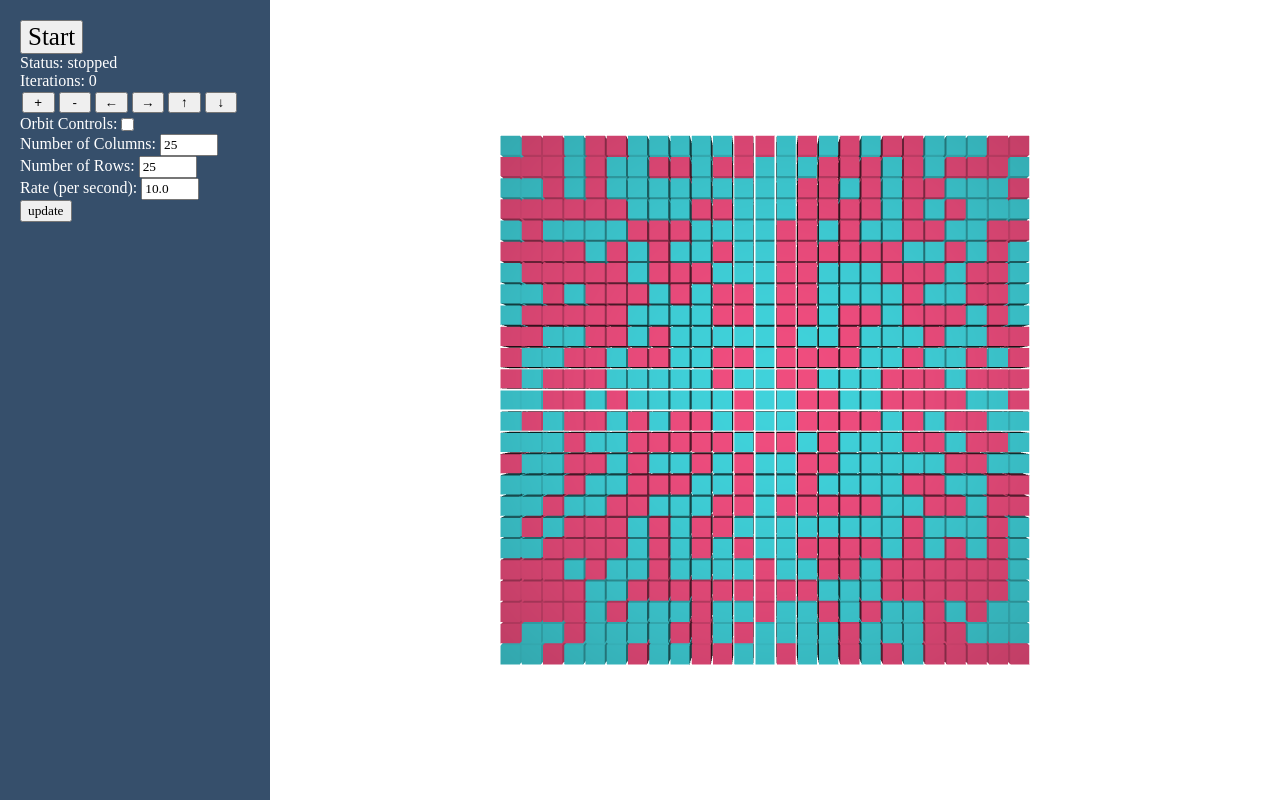
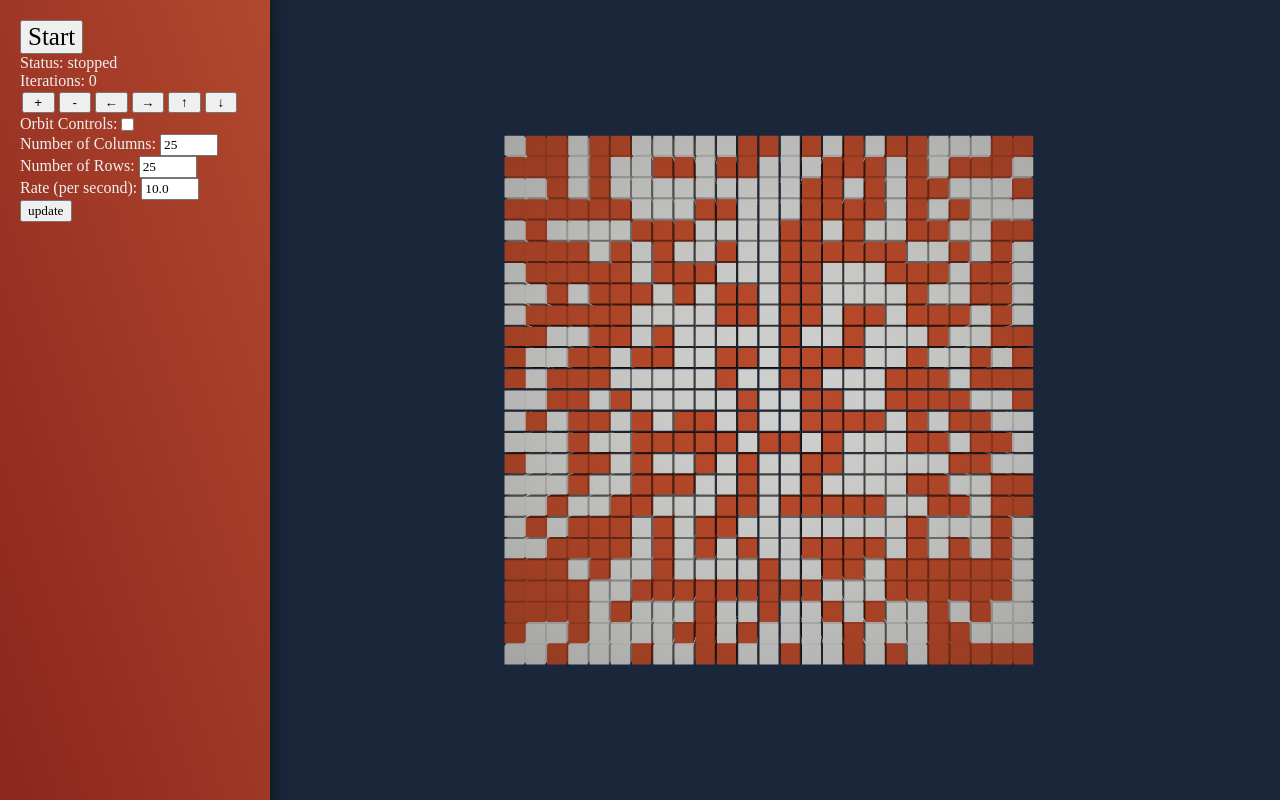
Before and after one commit to SamuelTribeUK/Game-of-Life, a website with bundled scripts: page src/index.html in a window 1280 px wide. Built offline with nearby package versions, Linux system fonts and the light colour scheme.

Commit message:
Updated colour scheme and tweaked CSS for sidebar

```diff
--- a/src/index.html
+++ b/src/index.html
@@ -2,7 +2,7 @@
 <html lang="en">
 <head>
 	<meta charset="UTF-8">
-	<title>Game Of Life</title>
+	<title>Game Of Life - Samuel Tribe</title>
 	<link rel="stylesheet" href="main.css">
 	<link rel="stylesheet" type="text/css" href="https://cdn.jsdelivr.net/npm/toastify-js/src/toastify.min.css">
 </head>
--- a/src/index.js
+++ b/src/index.js
@@ -26,6 +26,10 @@ let warning = false;
 
 let gameBoard;
 
+let liveCellColour = "#c24d2c";
+let deadCellColour = "#d9dad7";
+let backgroundColour = "#1a2639";
+
 let iterations = 0;
 let status = "stopped";
 
@@ -34,7 +38,7 @@ let interval;
 const canvas = document.querySelector('canvas');
 
 let scene = new Scene();
-let camera = new PerspectiveCamera(75, (window.innerWidth - 250)/(window.innerHeight), 0.1, 1000);
+let camera = new PerspectiveCamera(75, (window.innerWidth - 258)/(window.innerHeight), 0.1, 1000);
 let renderer = new WebGLRenderer({antialias: true, canvas: canvas});
 let controls = new OrbitControls(camera, canvas);
 controls.enabled = false;
@@ -61,9 +65,9 @@ let initialiseBoard = function() {
 let addMesh = function(state, i, j) {
 	let colour;
 	if (state === 0) {
-		colour = "#43dde6";
+		colour = deadCellColour;
 	} else {
-		colour = "#fc5185";
+		colour = liveCellColour;
 	}
 	let material = new MeshLambertMaterial({color: colour});
 	let mesh = new Mesh(geometry, material);
@@ -85,8 +89,8 @@ let setupScene = function() {
 	camera.position.x = (xSize - 1) / 2;
 	camera.position.y = (ySize - 1) / 2;
 
-	renderer.setClearColor("#ffffff");
-	renderer.setSize(window.innerWidth - 250, window.innerHeight);
+	renderer.setClearColor(backgroundColour);
+	renderer.setSize(window.innerWidth - 258, window.innerHeight);
 
 	addLights();
 }
@@ -174,9 +178,9 @@ let updateColours = function() {
 		for (let j = 0; j < ySize; j++) {
 			state = gameBoard[i][j].state;
 			if (state === 0) {
-				colour = "#43dde6";
+				colour = deadCellColour;
 			} else {
-				colour = "#fc5185";
+				colour = liveCellColour;
 			}
 			gameBoard[i][j].box.material.color.set(colour);
 		}
@@ -223,8 +227,8 @@ let attachClickEvents = function() {
 	element.value = rate.toFixed(1);
 
 	window.addEventListener("resize", () => {
-		renderer.setSize(window.innerWidth - 250, window.innerHeight);
-		camera.aspect = (window.innerWidth - 250) / (window.innerHeight);
+		renderer.setSize(window.innerWidth - 258, window.innerHeight);
+		camera.aspect = (window.innerWidth - 258) / (window.innerHeight);
 
 		camera.updateProjectionMatrix();
 		requestAnimationFrame(render);
@@ -384,9 +388,9 @@ let newGameBoard = function(event) {
 let notify = function(text, type, duration) {
 	let backgroundColor;
 	if (type === "success") {
-		backgroundColor = "linear-gradient(to right, #00b09b, #96c93d)";
+		backgroundColor = "linear-gradient(to left, #8A261C, #B2482E)";
 	} else if (type === "error") {
-		backgroundColor = "linear-gradient(to right, #FF5F6D, #FFC371)";
+		backgroundColor = "linear-gradient(to left, #8A261C, #B2482E)";
 	}
 	Toastify({
 		text: text,
--- a/src/main.css
+++ b/src/main.css
@@ -2,6 +2,7 @@ body {
     margin: 0;
     height: 100vh;
     font-family: "Cascadia Code", serif;
+    background: #1a2639;
 }
 
 canvas {
@@ -19,11 +20,11 @@ canvas {
     float: left;
     top: 0;
     left: 0;
-    background: #364f6b;
+    background: linear-gradient(to top right, #8A261C, #B2482E);
+    box-shadow: 0 4px 8px 6px rgba(0, 0, 0, 0.2), 0 6px 20px 0 rgba(0, 0, 0, 0.19);
     overflow-x: hidden; /* Disable horizontal scroll */
     padding-top: 20px;
     padding-left: 20px;
-    transition: 0.5s; /* 0.5 second transition effect to slide in the sidepanel */
     font-family: "Cascadia Code", serif;
 }
 
@@ -31,7 +32,7 @@ canvas {
     text-decoration: none;
     font-size: 16px;
     font-family: "Cascadia Code", serif;
-    color: #ffffff;
+    color: #f0f0f0;
     transition: 0.3s;
 }
 
```
